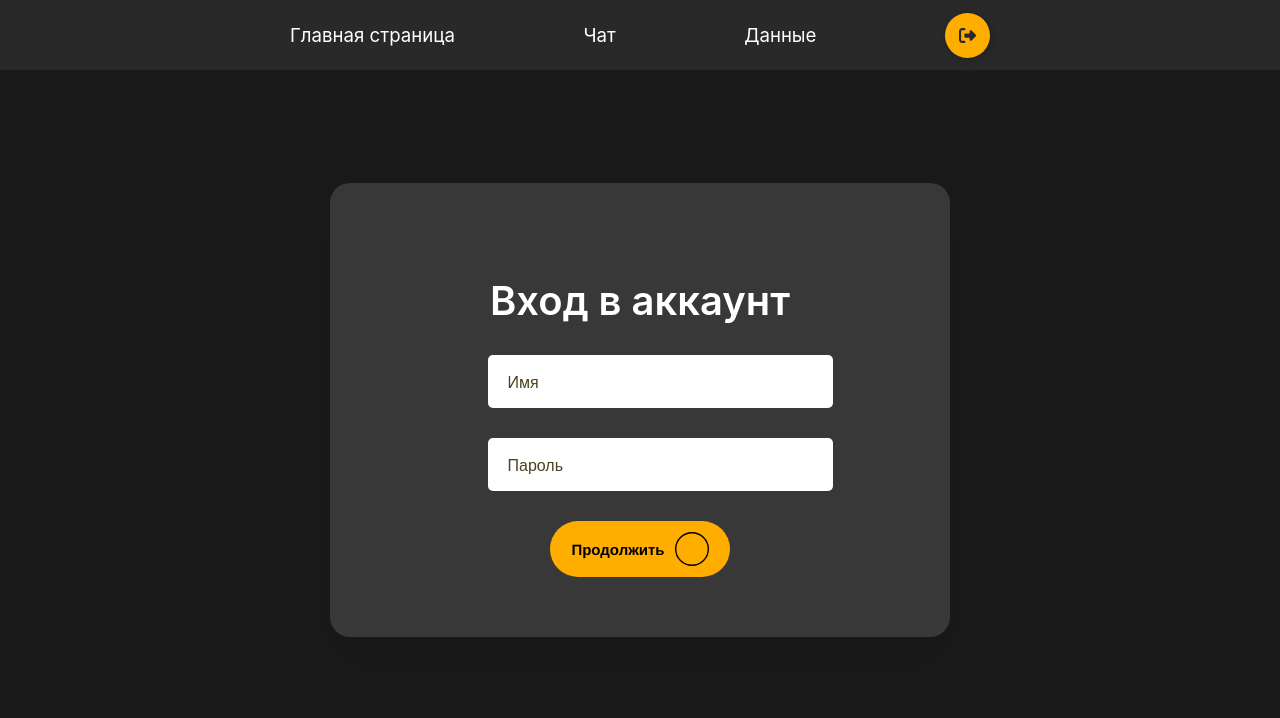
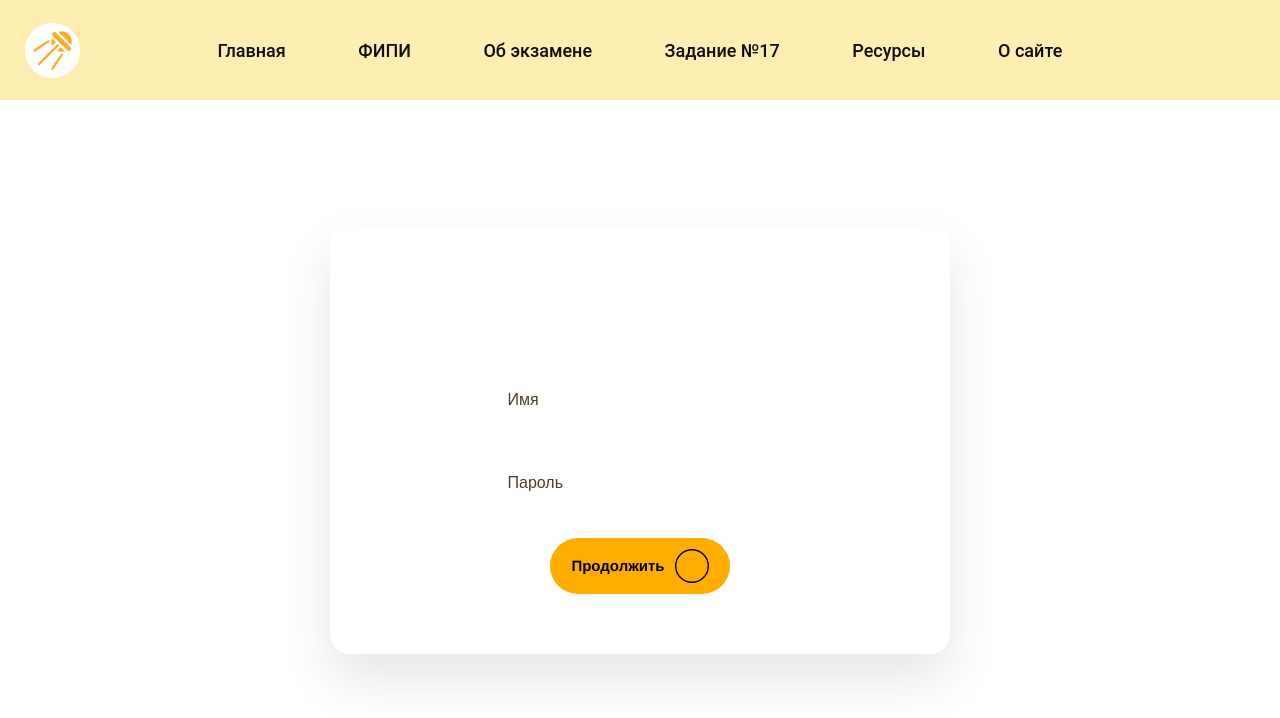
Before and after one commit to impanikaa/sputnik-react-app, a React (Create React App) app: page / in a window 1280 px wide. Shown: the top 718 px of the page. Built offline with nearby package versions, Linux system fonts and the light colour scheme.

Commit message:
готов header

```diff
--- a/src/App.css
+++ b/src/App.css
@@ -14,7 +14,7 @@
 }
 
 .App-header {
-  background-color: #282c34;
+  background-color: #FFFFFF;
   min-height: 100vh;
   display: flex;
   flex-direction: column;
--- a/src/components/footer/index.jsx
+++ b/src/components/footer/index.jsx
@@ -1,25 +1,16 @@
-import { useLocalStorage } from '../../hook/useLocalstorage';
-import Exit from './exit';
 import styles from './style.module.css';
 import { Link } from 'react-router-dom';
 
 const Footer = () => {
-  const [, setUser] = useLocalStorage('USER');
-
-  const handleLogout = () => {
-    setUser('');
-    window.location.reload();
-  };
-
   return (
     <div className={styles.container}>
       <nav className={styles.navbar}>
-        <Link to='/' className={styles.links}>Главная страница</Link>
-        <Link to='/chat' className={styles.links}>Чат</Link>
-        <Link to='/test' className={styles.links}>Данные</Link>
-        <Link to='/' className={styles.links} onClick={handleLogout}>
-          <Exit></Exit>
-        </Link>
+        <Link to='/' className={styles.links}>Главная</Link>
+        <Link to='/fipi' className={styles.links}>ФИПИ</Link>
+        <Link to='/exam' className={styles.links}>Об экзамене</Link>
+        <Link to='/practice' className={styles.links}>Задание №17</Link>
+        <Link to='/resorces' className={styles.links}>Ресурсы</Link>
+        <Link to='/about' className={styles.links}>О сайте</Link>
       </nav>
     </div>
   );
--- a/src/components/header/exit.jsx
+++ /dev/null
@@ -1,26 +0,0 @@
-import styles from './style.module.css';
-
-
-const Exit = () => {
-    return(
-        <div>
-            <button className={styles.Btn}>
-                <div className={styles.sign}>
-                    <svg viewBox="0 0 512 512">
-                        <path d="M377.9 105.9L500.7 228.7c7.2 7.2 11.3 17.1 11.3
-                        27.3s-4.1 20.1-11.3 27.3L377.9 406.1c-6.4 6.4-15 9.9-24
-                        9.9c-18.7 0-33.9-15.2-33.9-33.9l0-62.1-128 0c-17.7
-                        0-32-14.3-32-32l0-64c0-17.7 14.3-32 32-32l128 0
-                        0-62.1c0-18.7 15.2-33.9 33.9-33.9c9 0 17.6 3.6 24 9.9zM160
-                        96L96 96c-17.7 0-32 14.3-32 32l0 256c0 17.7 14.3 32 32 32l64
-                        0c17.7 0 32 14.3 32 32s-14.3 32-32 32l-64 0c-53 0-96-43-96-96L0
-                        128C0 75 43 32 96 32l64 0c17.7 0 32 14.3 32 32s-14.3 32-32 32z">
-                </path></svg></div>
-                <div className={styles.text}>Logout</div>
-            </button>
-        </div>
-    );
-};
-
-
-export default Exit;
--- a/src/components/header/index.jsx
+++ b/src/components/header/index.jsx
@@ -1,28 +1,23 @@
-import { useLocalStorage } from '../../hook/useLocalstorage';
-import Exit from './exit';
 import styles from './style.module.css';
 import { Link } from 'react-router-dom';
+import logoImage from '../../data/header_footer/Logo.png'
 
-const Header = () => {
-  const [, setUser] = useLocalStorage('USER');
-
-  const handleLogout = () => {
-    setUser('');
-    window.location.reload();
-  };
-
+const Footer = () => {
   return (
     <div className={styles.container}>
+      <div className='logo-container'>
+      <Link to='/' className={styles.links}><img src={logoImage} alt="Логотип" className={styles.logo} /></Link>
+      </div>
       <nav className={styles.navbar}>
-        <Link to='/' className={styles.links}>Главная страница</Link>
-        <Link to='/chat' className={styles.links}>Чат</Link>
-        <Link to='/test' className={styles.links}>Данные</Link>
-        <Link to='/' className={styles.links} onClick={handleLogout}>
-          <Exit></Exit>
-        </Link>
+        <Link to='/' className={styles.links}>Главная</Link>
+        <Link to='/fipi' className={styles.links}>ФИПИ</Link>
+        <Link to='/exam' className={styles.links}>Об экзамене</Link>
+        <Link to='/practice' className={styles.links}>Задание №17</Link>
+        <Link to='/resorces' className={styles.links}>Ресурсы</Link>
+        <Link to='/about' className={styles.links}>О сайте</Link>
       </nav>
     </div>
   );
 };
 
-export default Header;
+export default Footer;
--- a/src/components/header/style.module.css
+++ b/src/components/header/style.module.css
@@ -1,103 +1,43 @@
 .container {
-    background-color: rgb(41, 41, 41);
-    height: 70px;
+  background-color: #FFEEB1;
+  height: 100px;
   display: flex;
   justify-content: center;
+  align-items: center; /* Центрирование содержимого по вертикали */
 }
 
 .navbar {
-    width: 700px;
-    height: 100%;
+  width: 845px;
   display: flex;
   justify-content: space-between;
   align-items: center;
-    color: white;
 }
 
 .links {
-    font-size: 14pt;
-    color: inherit;
+  display: flex;
+  color: #0D0D0D;
+  font-family: 'Roboto', sans-serif;
+  font-weight: 500;
+  font-size: 18px;
+  line-height: normal;
   text-decoration: none;
-    transition: 0.25s ease;
-    display: flex;
-    flex-wrap: wrap;
 }
 
-.navbar:hover {
-    color: rgb(184, 184, 184);
+.links:not(:last-child) {
+  margin-right: 60px; /* Добавление отступа между ссылками */
 }
 
-
 .links:hover {
-    color: rgb(255, 174, 0);
-    box-shadow: 0 2px 0 0 currentColor;
+  color: #4A3311;
 }
 
-
-
-.Btn {
-    display: flex;
-    align-items: center;
-    justify-content: flex-start;
-    width: 45px;
-    height: 45px;
-    border: none;
-    border-radius: 50%;
-    cursor: pointer;
-    position: relative;
-    overflow: hidden;
-    transition-duration: .3s;
-    box-shadow: 2px 2px 10px rgba(0, 0, 0, 0.199);
-    background-color: rgb(255, 174, 0);
+.logo {
+  width: 55px;
+  height: 55px;
+  margin-left: -193px;
 }
 
-  /* plus sign */
-  .sign {
-    width: 100%;
-    transition-duration: .3s;
+.logo-container {
   display: flex;
-    align-items: center;
-    justify-content: center;
+  align-items: center; /* Выравнивание по вертикали */
 }
-
-  .sign svg {
-    width: 17px;
-  }
-
-  .sign svg path {
-    fill: rgb(41, 41, 41);
-  }
-  /* text */
-  .text {
-    position: absolute;
-    right: 0%;
-    width: 0%;
-    opacity: 0;
-    color: rgb(41, 41, 41);
-    font-size: 1.2em;
-    font-weight: 600;
-    transition-duration: .3s;
-  }
-  /* hover effect on button width */
-  .Btn:hover {
-    width: 125px;
-    border-radius: 40px;
-    transition-duration: .3s;
-  }
-
-  .Btn:hover .sign {
-    width: 30%;
-    transition-duration: .3s;
-    padding-left: 20px;
-  }
-  /* hover effect button's text */
-  .Btn:hover .text {
-    opacity: 1;
-    width: 70%;
-    transition-duration: .3s;
-    padding-right: 10px;
-  }
-  /* button click effect*/
-  .Btn:active {
-    transform: translate(2px ,2px);
-  }
--- a/src/components/main/style.module.css
+++ b/src/components/main/style.module.css
@@ -1,7 +1,7 @@
 .container {
-    background-color: #1a1a1a;
+    background-color: #FFFFFF;
     height: 200vh;
     display: flex;
     flex-direction: column;
-    color: #fff;
+    color: #0D0D0D;
 }
--- a/src/index.css
+++ b/src/index.css
@@ -1,13 +1,19 @@
 body {
-  margin: 0px;
-  font-family: -apple-system, BlinkMacSystemFont, 'Segoe UI', 'Roboto', 'Oxygen',
-    'Ubuntu', 'Cantarell', 'Fira Sans', 'Droid Sans', 'Helvetica Neue',
-    sans-serif;
-  -webkit-font-smoothing: antialiased;
-  -moz-osx-font-smoothing: grayscale;
+  font-family: 'Roboto', sans-serif;
+  font-weight: 400; /* Regular */
+  font-size: 16px;
+  line-height: 140%;
+  margin: 0; /* Удалить отступы */
+  padding: 0; /* Удалить отступы */
 }
 
-code {
-  font-family: source-code-pro, Menlo, Monaco, Consolas, 'Courier New',
-    monospace;
+p {
+  margin-bottom: 10px; /* Расстояние между абзацами */
 }
+
+.navlinks {
+  font-family: 'Roboto Condensed', sans-serif;
+  font-weight: 500; /* Medium */
+  font-size: 100px;
+  line-height: normal; /* Auto */
+}
```
Also changed, not shown: src/data/header_footer/Logo.png (added). Lines whose indentation alone changed are shown as unchanged.
